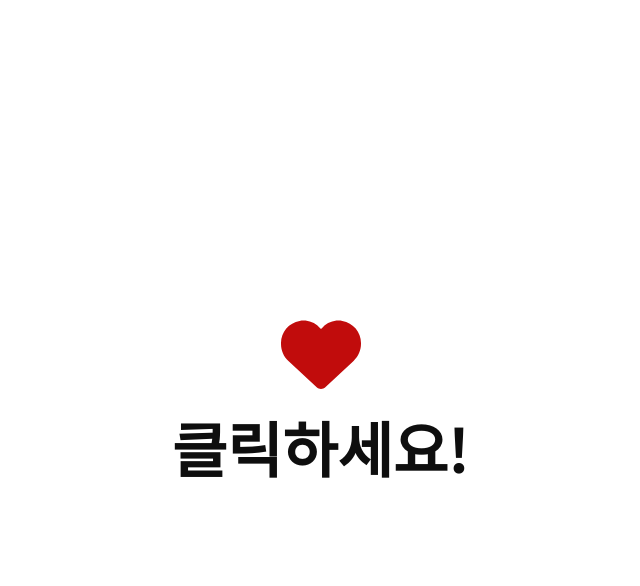
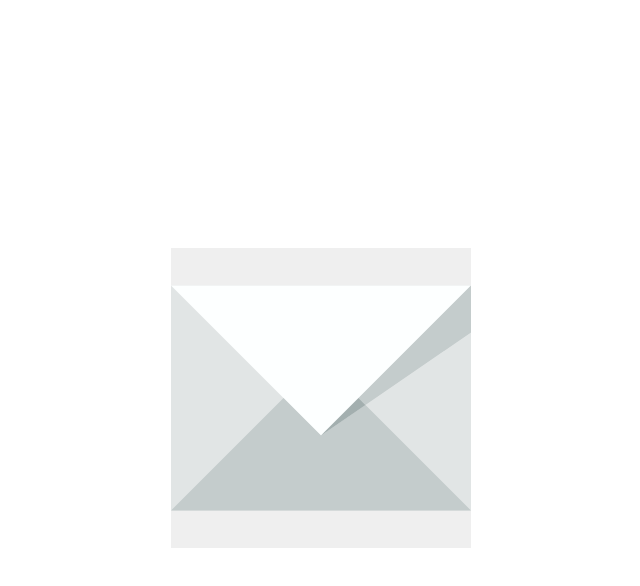
Before and after one commit to yoonucho/Mrs.YH-s-birthday-card, a Next.js app: page / in a window 1280 px wide. Both pictures are taken after a click on the button 639 px from the left and 356 px from the top of the page. Shown: the top 586 px of the page, without its empty margins (319-959 px from the left). Built offline with nearby package versions, Linux system fonts and the light colour scheme.

Commit message:
chore: Add SVG files for open and close card images

```diff
--- a/src/app/components/buttons/click-button/ClickButton.tsx
+++ b/src/app/components/buttons/click-button/ClickButton.tsx
@@ -6,15 +6,17 @@ import styles from "./clickBtn.module.css";
 
 export default function ClickButton() {
 	// useShowCardStore에서 isCardOpen을 가져옴
-	const { isCardOpen } = useShowCardStore();
+	const { closeHeart } = useShowCardStore();
 	// useRef를 사용하여 audio 태그에 접근
 	const audioRef = useRef<HTMLAudioElement>(null);
 
 	const handleClick = () => {
 		if (audioRef.current) audioRef.current?.play();
+		closeHeart();
 	};
+
 	return (
-		<div className={`${styles.container} ${isCardOpen ? styles.hidden : ""}`}>
+		<div className={styles.container}>
 			<audio ref={audioRef} src="/sounds/click-button.wav" />
 			<button className={styles.clickBtn} onClick={handleClick}>
 				<HeartIcon />
--- /dev/null
+++ b/src/app/components/cards/Card.tsx
@@ -0,0 +1,24 @@
+"use client";
+
+import OpenCard from "./OpenCard";
+import CloseCard from "./CloseCard";
+import useShowCardStore from "@/app/stores/useShowCardStore";
+import styles from "./card.module.css";
+
+export default function Card() {
+	const { isCardOpen } = useShowCardStore();
+
+	return (
+		<div className={styles.container}>
+			{isCardOpen ? (
+				<>
+					<OpenCard />
+				</>
+			) : (
+				<>
+					<CloseCard />
+				</>
+			)}
+		</div>
+	);
+}
--- /dev/null
+++ b/src/app/components/cards/CloseCard.tsx
@@ -0,0 +1,17 @@
+import Image from "next/image";
+import useShowCardStore from "@/app/stores/useShowCardStore";
+import styles from "./card.module.css";
+
+export default function CloseCard() {
+	const { showCard } = useShowCardStore();
+	const handleClick = () => {
+		showCard();
+	};
+	return (
+		<div className={styles.container}>
+			<button onClick={handleClick}>
+				<Image src="/assets/images/close-card.svg" alt="close card" width={300} height={300} />
+			</button>
+		</div>
+	);
+}
--- /dev/null
+++ b/src/app/components/cards/OpenCard.tsx
@@ -0,0 +1,9 @@
+import Image from "next/image";
+import styles from "./card.module.css";
+export default function OpenCard() {
+	return (
+		<div className={styles.container}>
+			<Image src="/assets/images/open-card.svg" alt="open card" width={300} height={300} />
+		</div>
+	);
+}
--- a/src/app/components/heart/Heart.tsx
+++ b/src/app/components/heart/Heart.tsx
@@ -2,17 +2,24 @@
 
 import ClickButton from "../buttons/click-button/ClickButton";
 import useShowCardStore from "@/app/stores/useShowCardStore";
+import Card from "../cards/Card";
 import styles from "./heart.module.css";
 
 export default function Heart() {
-	const { isCardOpen, showCard } = useShowCardStore();
+	const { isHeartClose } = useShowCardStore();
 
 	return (
-		<>
-			<div className={styles.container}>
-				<ClickButton />
-				<p className={`${styles.clickText} slideX`}>클릭하세요!</p>
-			</div>
-		</>
+		<div className={styles.container}>
+			{isHeartClose ? (
+				<div>
+					<Card />
+				</div>
+			) : (
+				<>
+					<ClickButton />
+					<p className={`${styles.clickText} slideX`}>클릭하세요!</p>
+				</>
+			)}
+		</div>
 	);
 }
--- a/src/app/stores/useShowCardStore.ts
+++ b/src/app/stores/useShowCardStore.ts
@@ -1,12 +1,16 @@
 import { create } from "zustand";
 
 interface ShowCardState {
+	isHeartClose: boolean;
 	isCardOpen: boolean;
+	closeHeart: () => void;
 	showCard: () => void;
 }
 
 const useShowCardStore = create<ShowCardState>(set => ({
+	isHeartClose: false,
 	isCardOpen: false,
+	closeHeart: () => set({ isHeartClose: true }),
 	showCard: () => set({ isCardOpen: true }),
 }));
 
```
Also changed, not shown: public/assets/images/close-card.svg (added), public/assets/images/open-card.svg (added), src/app/components/cards/card.module.css (added).
